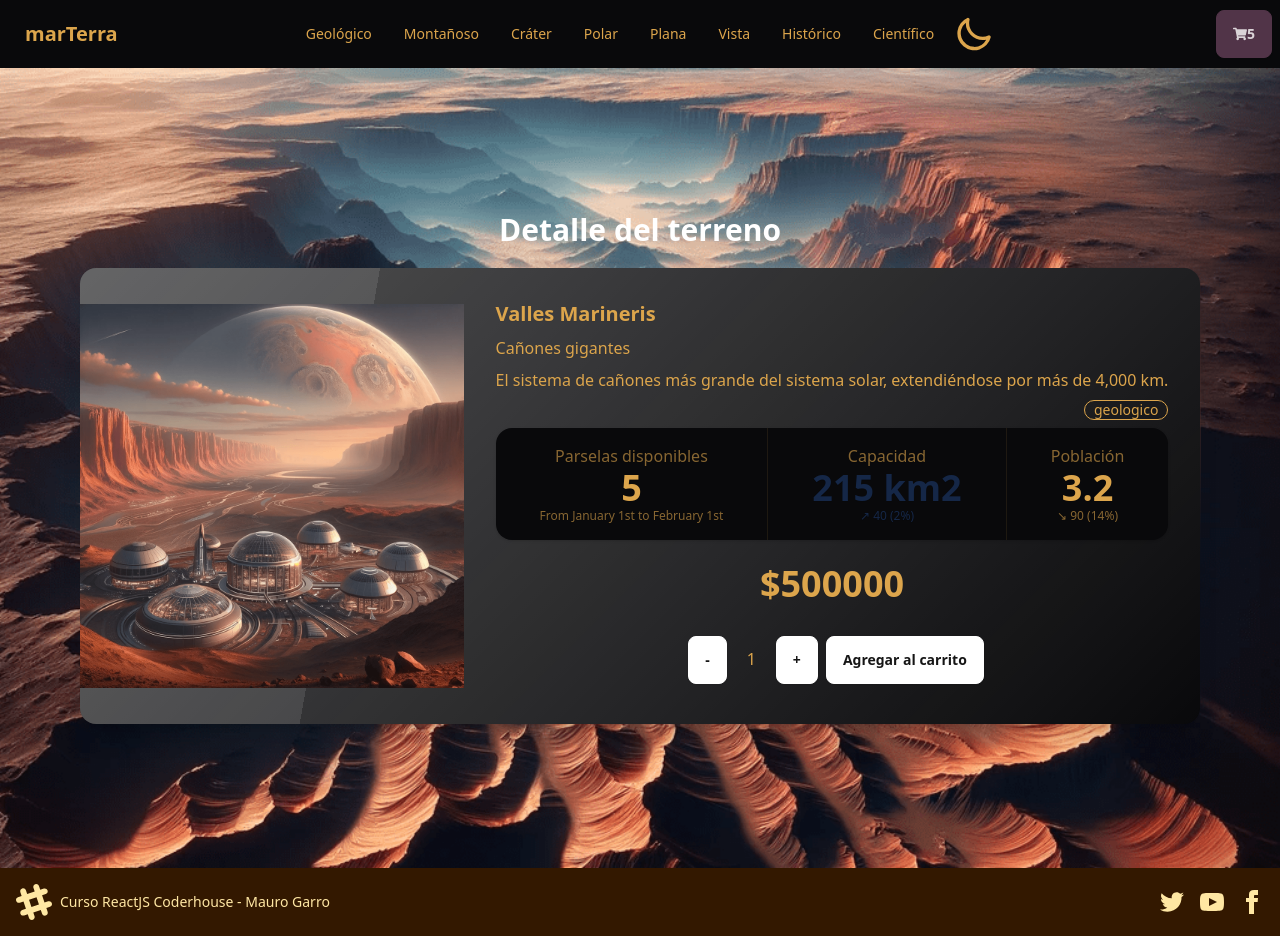
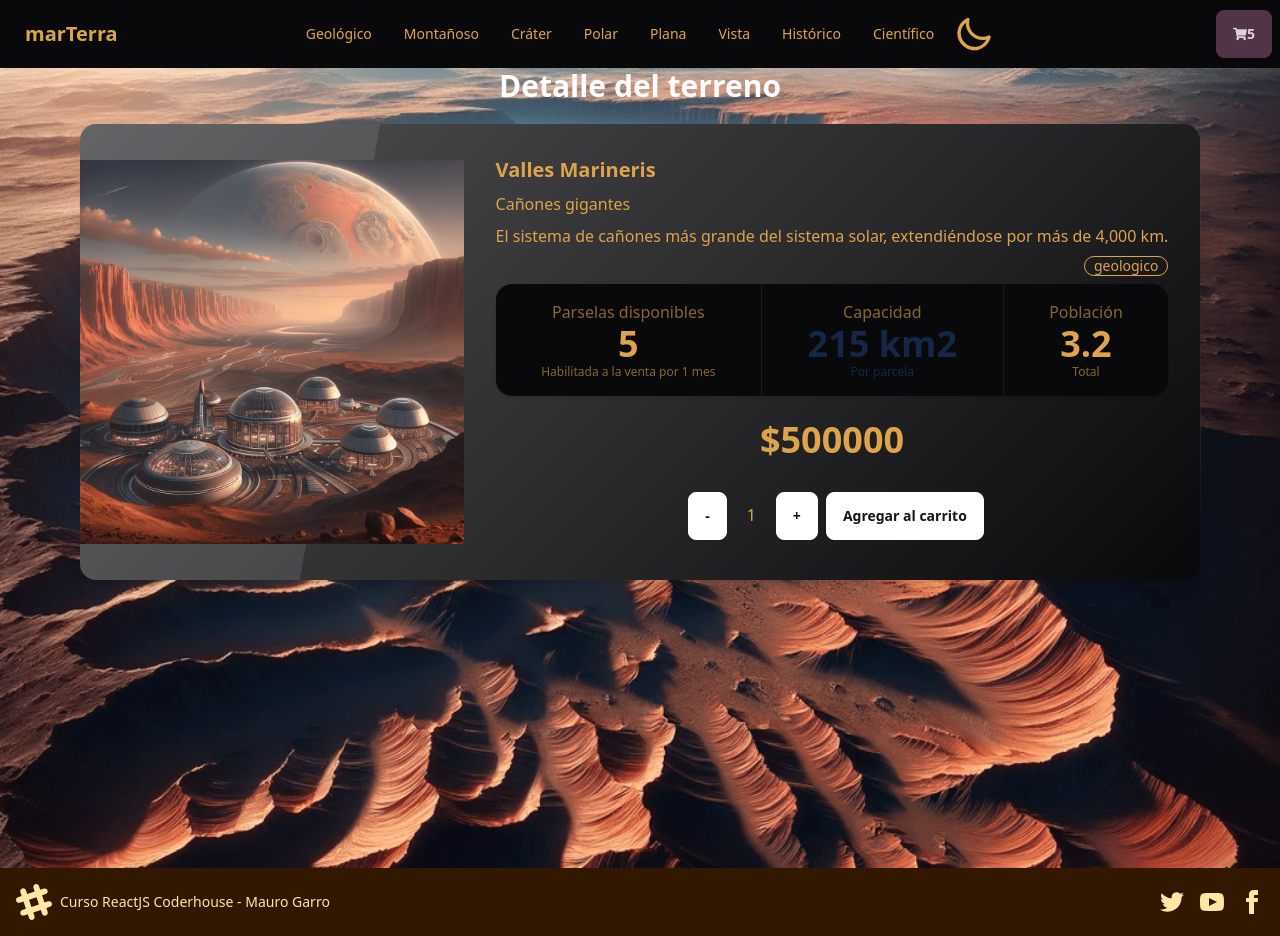
Before and after one commit to maurogarro73/cursoReactCoderhouse, a React (Vite) app: page /item/1 in a window 1280 px wide. Built offline with nearby package versions, Linux system fonts and the light colour scheme.

Commit message:
aplicando estilos despues de branch routingNav

```diff
--- a/src/Components/ItemDetail/ItemDetail.jsx
+++ b/src/Components/ItemDetail/ItemDetail.jsx
@@ -2,7 +2,7 @@ import ItemCount from '../ItemCount/ItemCount';
 
 const ItemDetail = ({ item }) => {
   return (
-    <div className="card lg:card-side bg-base-100 shadow-xl glass">
+    <div className="card lg:card-side bg-base-100 glass shadow-lg">
       <figure>
         <img src={item.mainImg} className="w-96" alt="Album" />
       </figure>
@@ -19,19 +19,19 @@ const ItemDetail = ({ item }) => {
           <div className="stat place-items-center">
             <div className="stat-title">Parselas disponibles</div>
             <div className="stat-value">{item.stock}</div>
-            <div className="stat-desc">From January 1st to February 1st</div>
+            <div className="stat-desc">Habilitada a la venta por 1 mes</div>
           </div>
 
           <div className="stat place-items-center">
             <div className="stat-title">Capacidad</div>
             <div className="stat-value text-secondary">{item.capacity} km2</div>
-            <div className="stat-desc text-secondary">↗︎ 40 (2%)</div>
+            <div className="stat-desc text-secondary">Por parcela</div>
           </div>
 
           <div className="stat place-items-center">
             <div className="stat-title">Población</div>
             <div className="stat-value">{item.population}</div>
-            <div className="stat-desc">↘︎ 90 (14%)</div>
+            <div className="stat-desc">Total</div>
           </div>
         </div>
 
--- a/src/Components/ItemDetailContainer/ItemDetailContainer.jsx
+++ b/src/Components/ItemDetailContainer/ItemDetailContainer.jsx
@@ -36,7 +36,7 @@ const ItemDetailContainer = () => {
           </div>
         </>
       ) : (
-        <div className="block">
+        <div className="block" style={{ height: '100%' }}>
           <h1 className="text-3xl font-bold text-center text-primary mb-5">Detalle del terreno</h1>
           <ItemDetail item={item} />
         </div>
```
